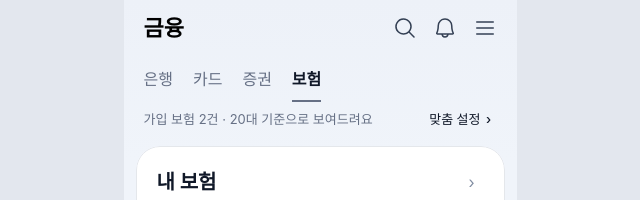
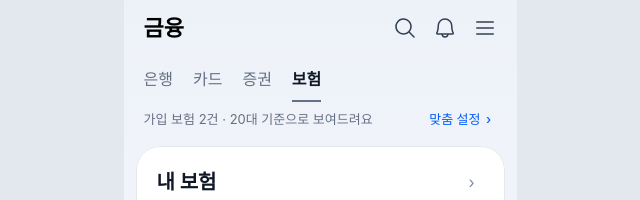
Before and after one commit to youngjun1227/supersol-insurance-app, a React (Vite) app: page /finance/insurance in a window 1280 px wide. Shown: the top 200 px of the page, without its empty margins (320-960 px from the left). Built offline with nearby package versions, Linux system fonts and the light colour scheme; a web font is replaced by a local one.

Commit message:
[S1-9] "맞춤 설정" 링크 색 수정
figma-ref 에서는 파란 링크인데 --text-primary(거의 검정)로 넣었다.
화살표까지 --text-link 로 맞춘다.

Refs #6

```diff
--- a/src/pages/FinanceInsurance.module.css
+++ b/src/pages/FinanceInsurance.module.css
@@ -21,10 +21,11 @@
   color: var(--text-caption);
 }
 
+/* figma-ref 상 "맞춤 설정 ›" 은 파란 링크다 (--text-link) */
 .basisAction {
   display: flex;
   align-items: center;
-  color: var(--text-primary);
+  color: var(--text-link);
 }
 
 /* 리스트·카드 chevron — 24 자리를 차지하되 글자로 그린다 (§5 --text-disabled) */
@@ -38,7 +39,7 @@
 
 .basisAction .chevron {
   width: 16px;
-  color: var(--text-primary);
+  color: var(--text-link);
 }
 
 /* ── 내 보험 카드 + 2분할 액션 ───────────────────────────────
```
